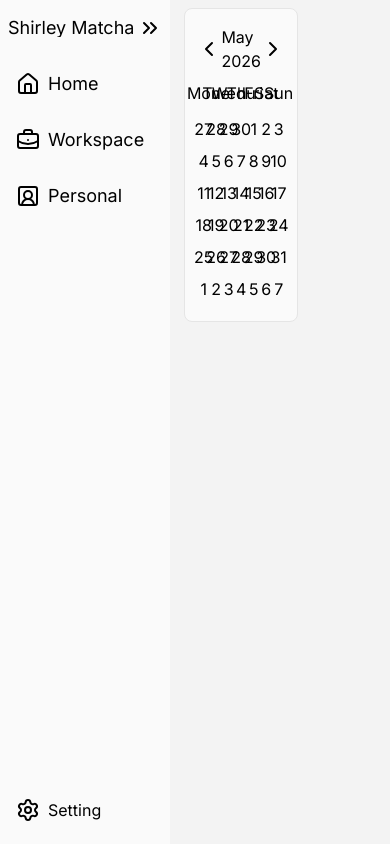
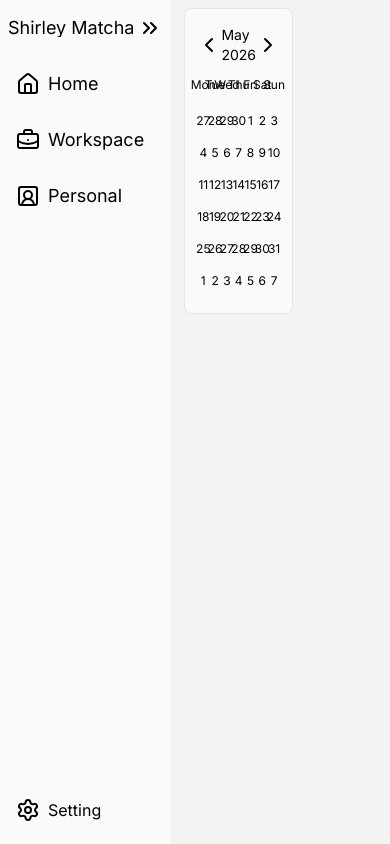
Before and after one commit to thii29/shirley-matcha, an Angular app: page /home in a window 390 px wide. Built offline with nearby package versions, Linux system fonts and the light colour scheme.

Commit message:
🌻270526: add note about ver 17 - 21

```diff
--- a/src/app/components/calendar/calendar.html
+++ b/src/app/components/calendar/calendar.html
@@ -6,7 +6,7 @@
     <button class="cursor-pointer" (click)="goToPreviousMonth()">
       <app-chevron-left></app-chevron-left>
     </button>
-    <h4 class="flex-1 flex justify-center">{{ monthLabel() }}</h4>
+    <h4 class="flex-1 flex justify-center text-sm lg:text-base">{{ monthLabel() }}</h4>
     <button class="cursor-pointer" (click)="goToNextMonth()">
       <app-chevron-right></app-chevron-right>
     </button>
@@ -14,7 +14,7 @@
   <!-- Weekdays -->
   <div class="grid grid-cols-7 place-items-center">
     @for (day of weekDays; track day) {
-      <div class="flex w-8 h-8 items-center justify-center">
+      <div class="flex w-10 h-8 items-center justify-center text-xs lg:text-base">
         {{ day }}
       </div>
     }
@@ -24,7 +24,7 @@
     @for (day of calendarDays(); track day.date.toISOString()) {
       <button
         type="button"
-        class="flex w-8 h-8 justify-center items-center"
+        class="flex w-10 h-8 justify-center items-center text-xs lg:text-base"
         [class.text-neutral-400]="!day.isCurrentMonth"
         [class.text-neutral-700]="day.isCurrentMonth"
       >
--- /dev/null
+++ b/src/app/components/icons/menu/menu.ts
@@ -0,0 +1,25 @@
+import { Component, input } from '@angular/core';
+
+@Component({
+  selector: 'app-menu',
+  imports: [],
+  template: `<svg
+    xmlns="http://www.w3.org/2000/svg"
+    [attr.width]="size()"
+    [attr.height]="size()"
+    viewBox="0 0 24 24"
+    fill="none"
+    stroke="currentColor"
+    stroke-width="2"
+    stroke-linecap="round"
+    stroke-linejoin="round"
+    class="lucide lucide-menu-icon lucide-menu"
+  >
+    <path d="M4 5h16" />
+    <path d="M4 12h16" />
+    <path d="M4 19h16" />
+  </svg>`,
+})
+export class Menu {
+  size = input<number>(24);
+}
```
Also changed, not shown: 2 other files (tests, documents, lock files or other folders).
